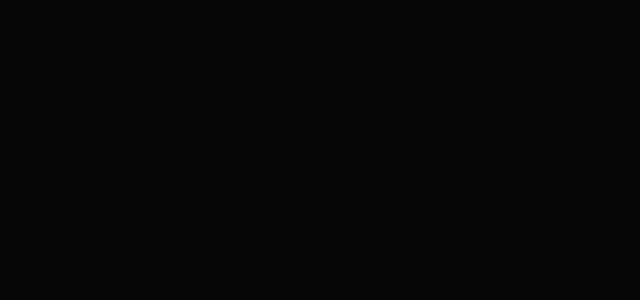
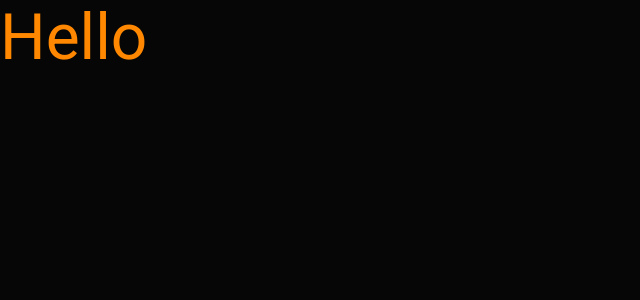
Before and after one commit to aashin12/CarRentalFrontend, a React (Vite) app: page / in a window 1280 px wide. Shown: the top 300 px of the page, without its empty margins (0-640 px from the left). Built offline with nearby package versions, Linux system fonts and the light colour scheme.

Commit message:
Car Rental Website

```diff
--- a/src/App.jsx
+++ b/src/App.jsx
@@ -6,7 +6,9 @@ function App() {
 
   return (
     <>
-
+      <div>
+        <h1 className='text-warning'>Hello</h1>
+      </div>
     </>
   )
 }
--- a/src/main.jsx
+++ b/src/main.jsx
@@ -3,9 +3,12 @@ import { createRoot } from 'react-dom/client'
 import './index.css'
 import App from './App.jsx'
 import './bootstrap.min.css'
+import { BrowserRouter } from 'react-router-dom'
 
 createRoot(document.getElementById('root')).render(
+  <BrowserRouter>
   <StrictMode>
     <App />
-  </StrictMode>,
+  </StrictMode>
+  </BrowserRouter>
 )
```
Also changed, not shown: package.json (+6 -1 lines), src/Pages/AdminDashboard.jsx (added, +9 -0 lines), 1 other file (tests, documents, lock files or other folders).
